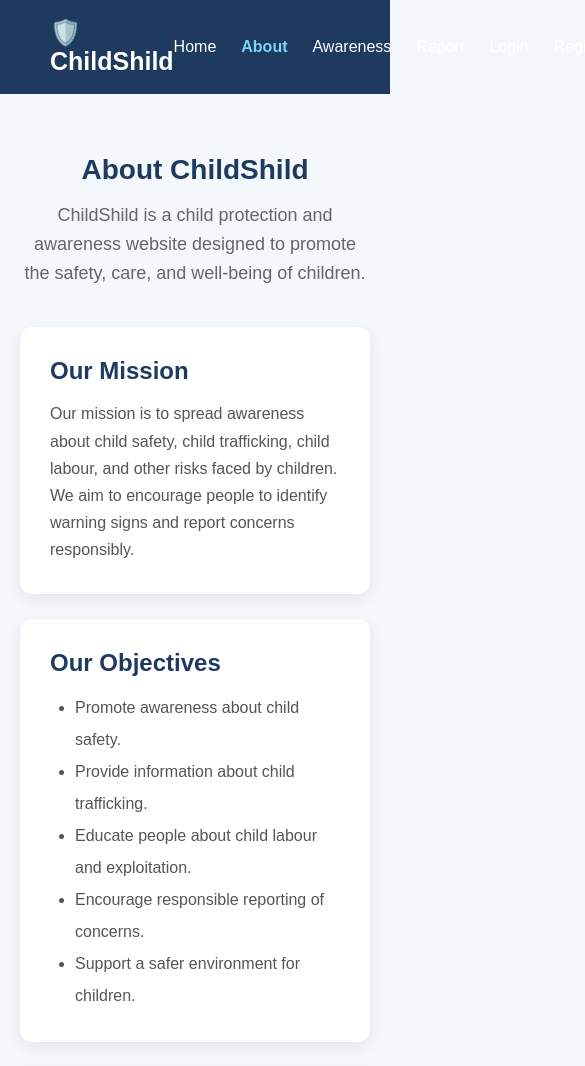
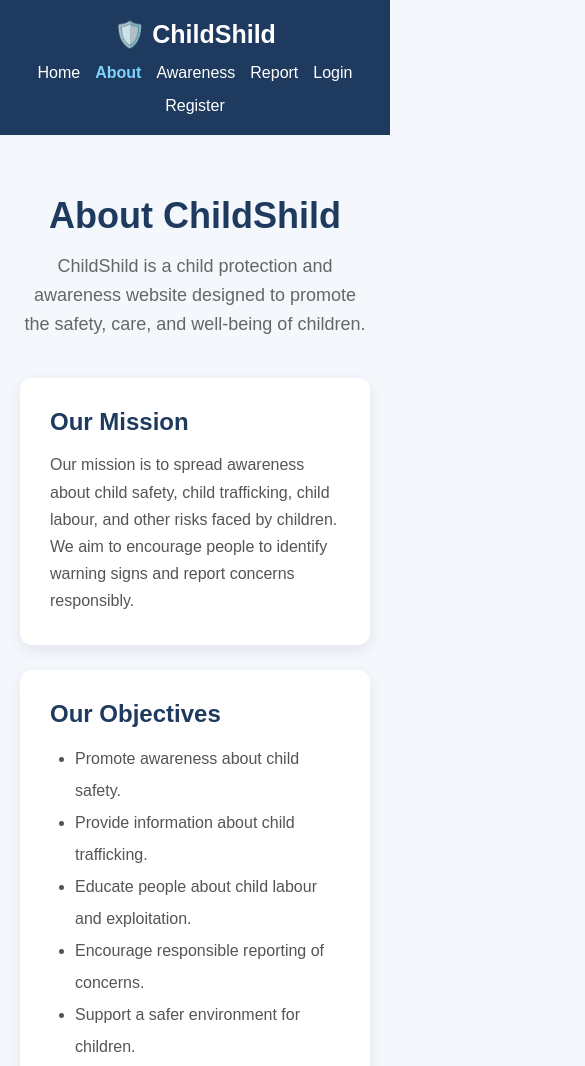
Before and after one commit to Jagruti19012007/chilshild, a plain HTML site: page about.html in a window 390 px wide. Shown: the top 1066 px of the page, 585 px wide, since content can reach past the window. Drawn offline with Linux system fonts and the light colour scheme.

Commit message:
Refactor CSS for layout and mobile responsiveness

```diff
--- a/about.css
+++ b/about.css
@@ -137,15 +137,22 @@ footer {
 }
 
 /* MOBILE */
-
 @media (max-width: 768px) {
 
-    .about-container h1 {
-        font-size: 28px;
+    .navbar {
+        flex-direction: column;
+        gap: 15px;
+        padding: 20px;
     }
 
-    .about-cards {
-        flex-direction: column;
+    .nav-links {
+        flex-wrap: wrap;
+        justify-content: center;
+        gap: 15px;
     }
 
+    .form-container {
+        width: 100%;
+        max-width: 500px;
+    }
 }
```
